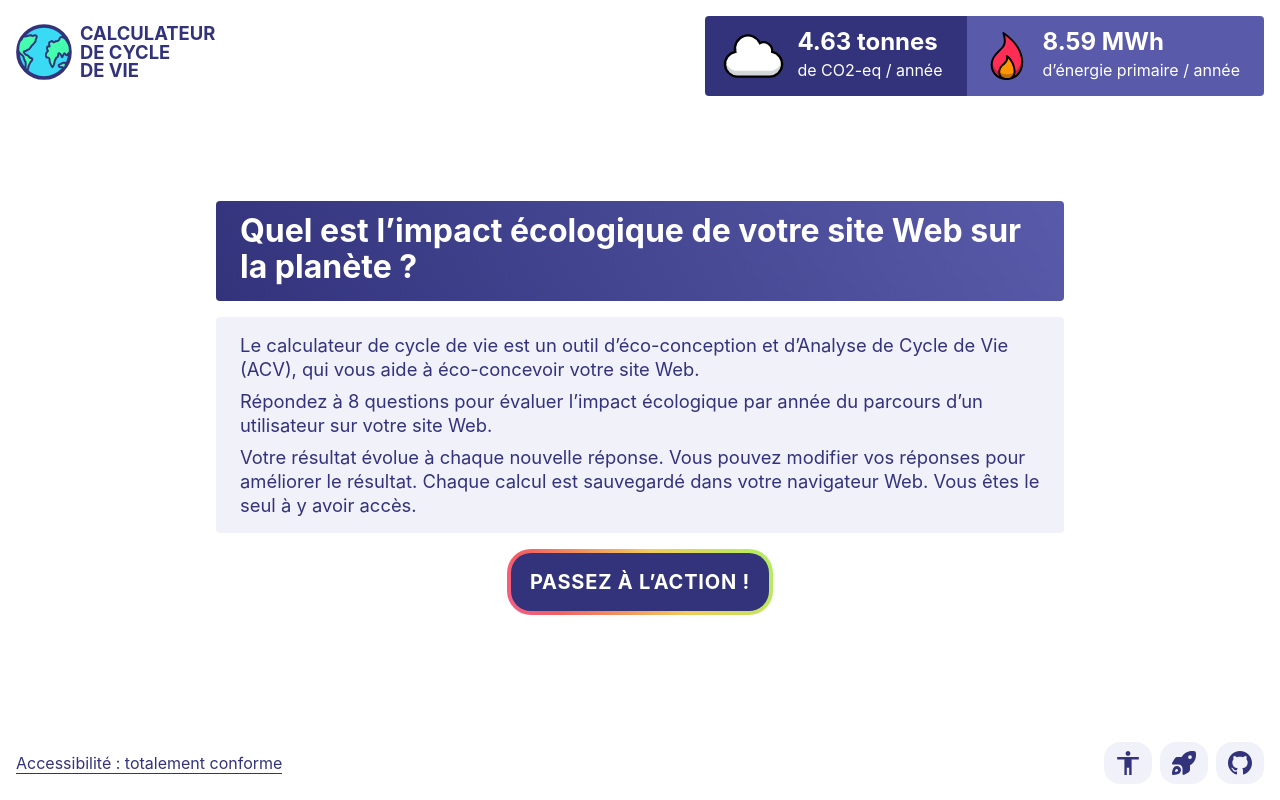
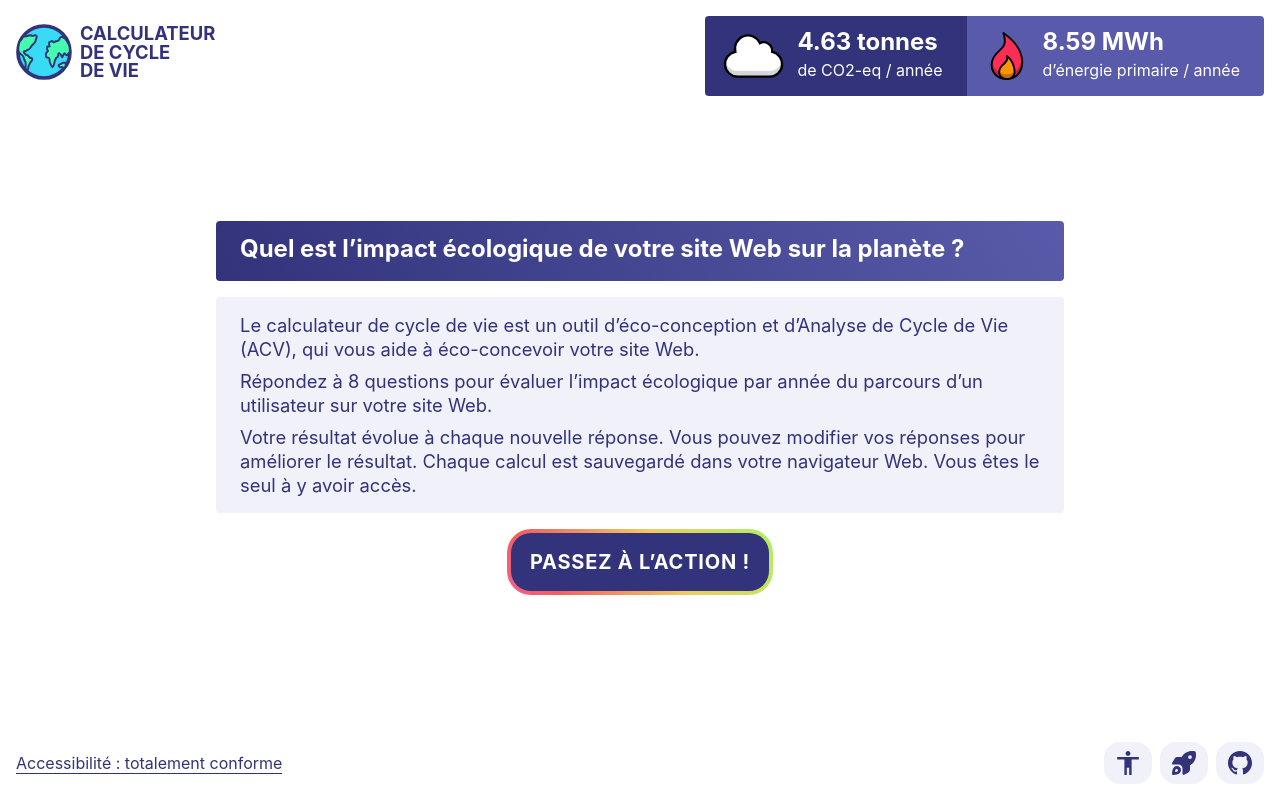
Before and after one commit to adrienloup/lcc, a React (Vite) app: page / in a window 1280 px wide. Built offline with nearby package versions, Linux system fonts and the light colour scheme.

Commit message:
title component added

```diff
--- a/src/components/atoms/Title/Title.scss
+++ b/src/components/atoms/Title/Title.scss
@@ -1,8 +1,8 @@
 .title {
   display: flex;
   font-weight: bold;
-  line-height: 2.25rem;
-  font-size: 2rem;
+  line-height: 2rem;
+  font-size: 1.5rem;
   color: var(--whiteColor);
 
   span {
```
